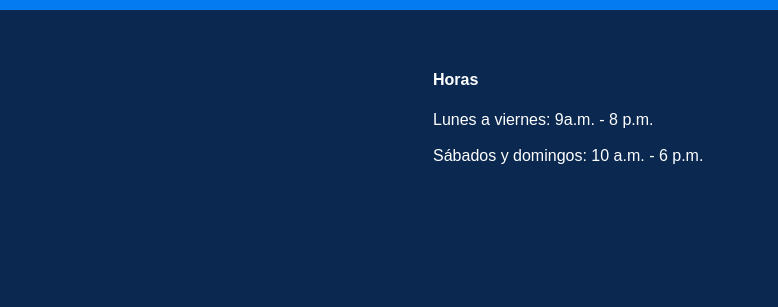
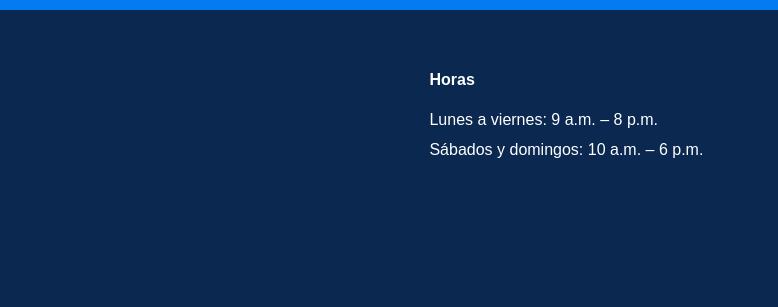
Before and after one commit to gruposupernova23-del/web_project_library_es, a plain HTML site: page index.html in a window 1280 px wide. Shown: the part 3488-3795 px from the top of the page, 301-1079 px from the left. Drawn offline with Linux system fonts and the light colour scheme.

Commit message:
Fix footer hours column structure per BEM

```diff
--- a/index.html
+++ b/index.html
@@ -261,8 +261,11 @@
           <div class="footer__column footer__column_content_hours">
 
             <h3 class="footer__column-heading">Horas</h3>
-            <p>Lunes a viernes: 9a.m. - 8 p.m.</p>
-            <p>Sábados y domingos: 10 a.m. - 6 p.m.</p>
+             <ul class="footer__list">
+              <li class="footer__list-item">Lunes a viernes: 9 a.m. – 8 p.m.</li>
+              <li class="footer__list-item">Sábados y domingos: 10 a.m. – 6 p.m.</li>
+             </ul>
+
           </div>
           <div class="footer__column footer__column_content_social">
             <h3 class="footer__column-heading">Redes sociales</h3>
```
